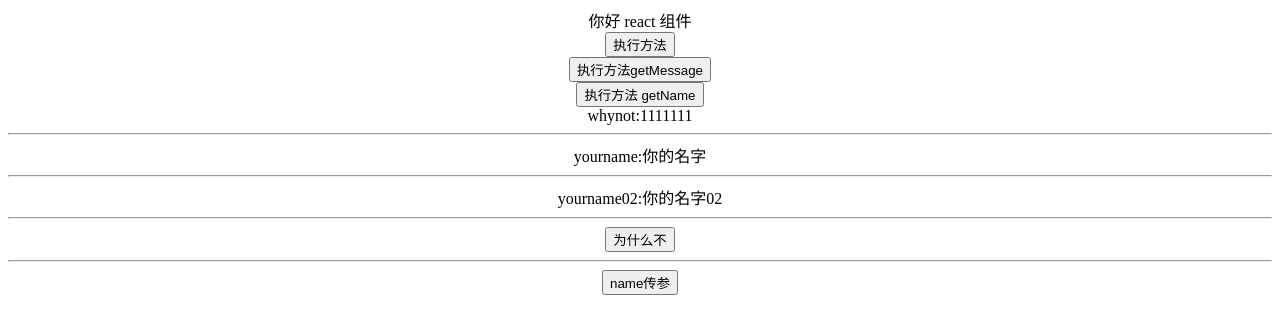
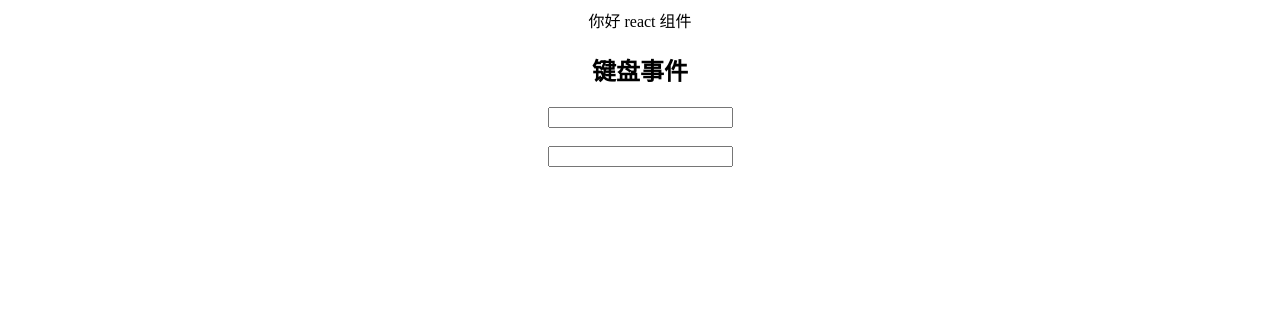
Before and after one commit to pjhuc/reactdemo_01, a React (Create React App) app: page / in a window 1280 px wide. Shown: the top 334 px of the page. Built offline with nearby package versions, Linux system fonts and the light colour scheme.

Commit message:
获取inpu框值  fts   键盘事件

```diff
--- a/src/App.js
+++ b/src/App.js
@@ -2,13 +2,15 @@ import logo from './assets/images/logo.svg';
 import './assets/css/App.css';
 import Home from './components/Home';
 import News from './components/News';
+import ListD from './components/List';
 
 function App() {
   return (
     <div className="App">
       你好 react 组件
-      <Home/>
+      {/* <Home/> */}
       {/* <News /> */}
+      <ListD/>
     </div>
   );
 }
--- a/src/components/Home.js
+++ b/src/components/Home.js
@@ -2,65 +2,39 @@ import { getDefaultNormalizer } from '@testing-library/dom';
 import React, {Component } from 'react';
 
 import '../assets/css/index.css'
-
+/* 笨拙而原始的双向数据绑定 */
 export default class Home extends Component{
 
     constructor(){
         super();
-        //react定义数据
         this.state={
-            msg:'我是一个form组件',
-            message:'一套message',
-            yourname :'你的名字',
-            yourname02 :'你的名字02',
-            whynot:'1111111'
+            yourname:'我是一个home组件'
         }
-        /* 第二种 在构造函数中指明this指向 */
-        this.getMessage = this.getMessage.bind(this);
+    }
+    inputChange=(event)=> {
+        // console.log("111");
+        console.log(event.target.value);
+        this.setState({
+            yourname:event.target.value
+        })
     }
 
-    /* 第一种 .bind(this) */
-    getData() {
-        alert(this.state.msg);
-    }
-    /* 第二种 指明 在构造函数中指明this指向 */
-    getMessage() {
-        alert(this.state.message);
-    }
-    /* 第三种 箭头函数 */
-    getName=() => {
+    getInput=()=>{
         alert(this.state.yourname);
-    }
-    whyNotMeth=()=>{
-        this.setState({
-            whynot:'为什么不为什么不？？？'
-        })
-    }
-    setName=(str,str02)=>{
-        this.setState({
-            yourname:str,
-            yourname02:str02
-        })
     }
 
     render(){
         return (
         <div>
-            <button onClick={this.getData.bind(this)}>执行方法</button>
+           {/*
+                获取表单的值
+                1、通过onChange监听表单的改变事件                   onChange
+                2、在onChange事件中获取表单的值                     时间对象
+                3、把表单输入的值赋给yourname                       this.setState({})
+                4、点击按钮的时候获取state中 的yourname             this.state.username
+            */}
+            <input onChange={this.inputChange} /><button onClick={this.getInput}>获取input的值</button>
             <br/>
-            <button onClick={this.getMessage}>执行方法getMessage</button>
-            <br/>
-            <button onClick={this.getName}>执行方法 getName</button>
-            <br/>
-            whynot:{this.state.whynot}
-            <hr/>
-            yourname:{this.state.yourname}
-            <hr/>
-            yourname02:{this.state.yourname02}
-            <hr/>
-            <button onClick={this.whyNotMeth}>为什么不</button>
-            <hr/>
-            <button onClick={this.setName.bind(this,'张三','李四')}>name传参</button>
         </div>
         )
     }
--- /dev/null
+++ b/src/components/List.js
@@ -0,0 +1,34 @@
+import React, {Component } from 'react';
+
+export default class List extends React.Component{
+    constructor(props){
+        super(props);
+        this.state = {
+            username:'我是username'
+        }
+    }
+    //键盘事件
+    inputKeyUp=(e)=>{
+        console.log(e.keyCode);
+        if(e.keyCode==13){
+            alert(e.target.value);
+        }
+
+    }
+    inputonKeyDown=(e)=>{
+        console.log(e.keyCode);
+        if(e.keyCode==13){
+            alert(e.target.value);
+        }
+    }
+    render() {
+        return (
+            <div>
+                <h2>键盘事件</h2>
+                <input onKeyUp={this.inputKeyUp}/>
+                <br /><br />
+                <input onKeyDown={this.inputonKeyDown}/>
+            </div>
+        )
+    }
+}
```
